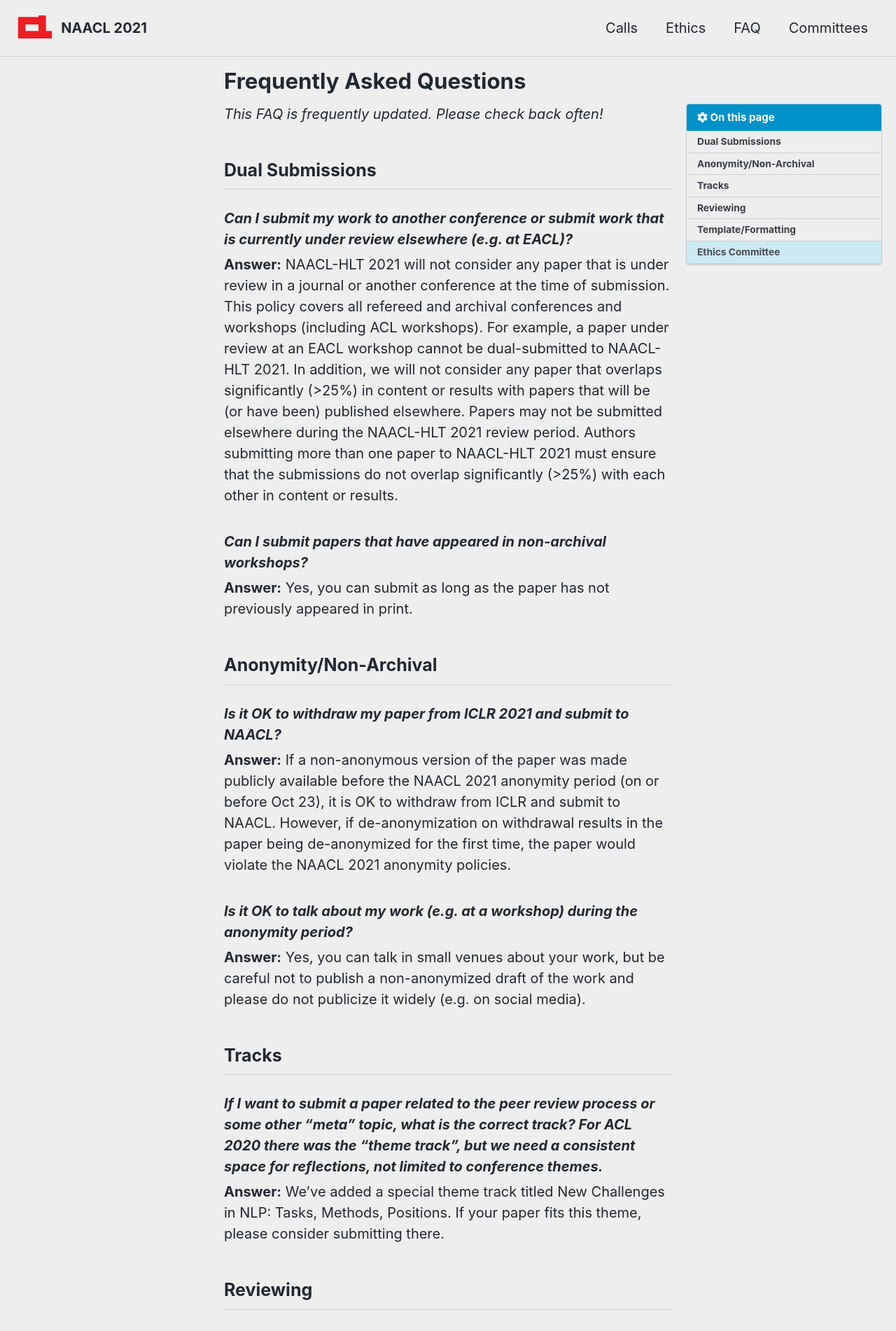
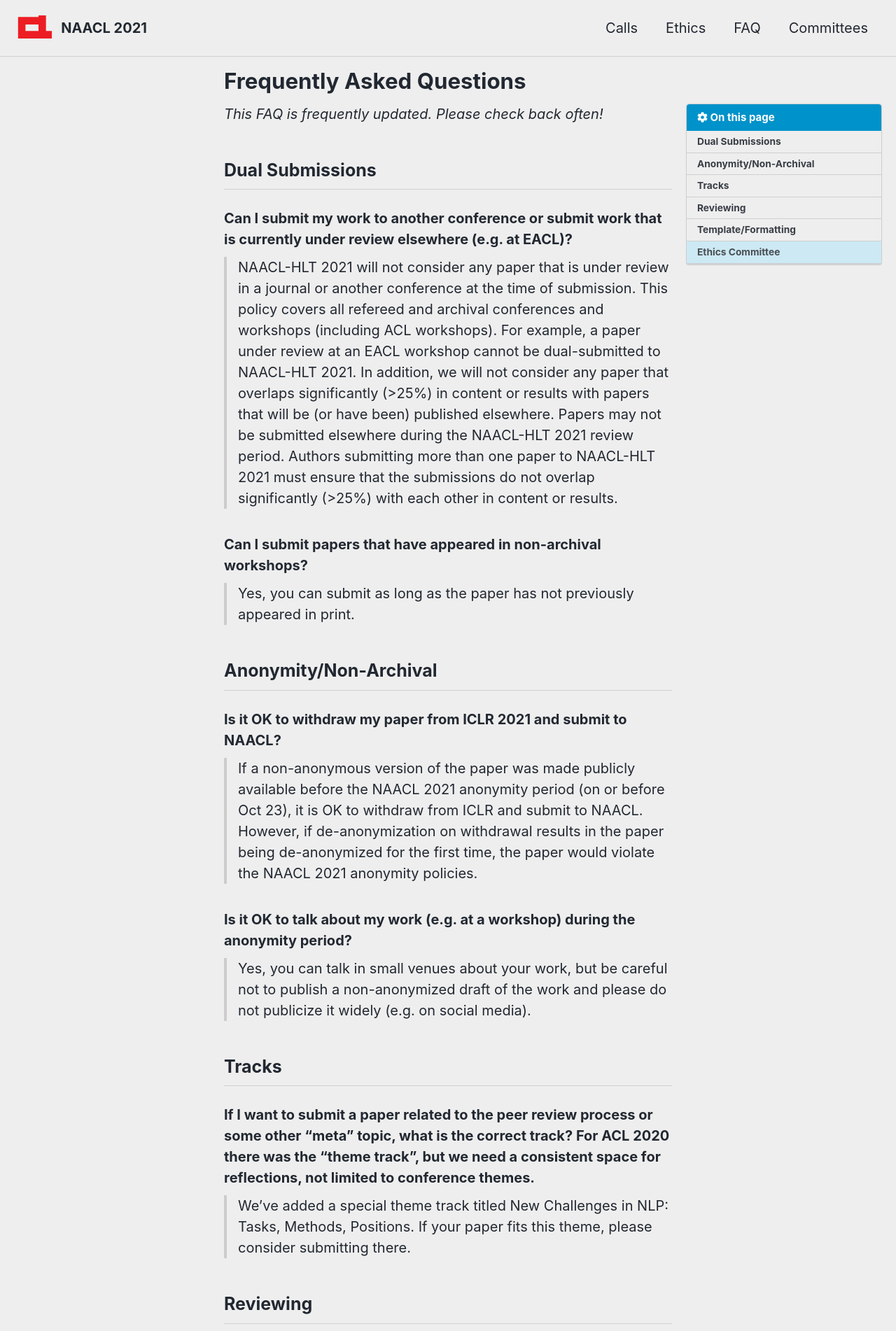
Before and after one commit to naacl-org/naacl-2021-website, a Jekyll site: the page built from _pages/faq.md, in a window 1280 px wide. Shown: the top 1902 px of the page at 70% size. Built offline with Jekyll 4.4.1, drawn with Linux system fonts in a browser that asks for light colours; cached includes are drawn as plain includes; nearby versions of some CDN libraries; some of the changed text lies outside the part shown.

Commit message:
Minor style changes

```diff
--- a/_pages/faq.md
+++ b/_pages/faq.md
@@ -11,63 +11,63 @@
 _This FAQ is frequently updated. Please check back often!_
 
 <style>
-p.question { margin: 1.3em 0 0.3em; font-weight: bold; font-style: italic; }
-p.answer { margin: 0 0 1.8em; }
+p.question { margin: 1.3em 0 0.5em; font-weight: bold; }
+p.answer { margin: 0 0 1.8em; border-left: 4px solid #ccc; padding-left: .8em; }
 </style>
 
 ## Dual Submissions
 
 Can I submit my work to another conference or submit work that is currently under review elsewhere (e.g. at EACL)?
 {: .question}
-**Answer:** NAACL-HLT 2021 will not consider any paper that is under review in a journal or another conference at the time of submission. This policy covers all refereed and archival conferences and workshops (including ACL workshops). For example, a paper under review at an EACL workshop cannot be dual-submitted to NAACL-HLT 2021. In addition, we will not consider any paper that overlaps significantly (>25%) in content or results with papers that will be (or have been) published elsewhere. Papers may not be submitted elsewhere during the NAACL-HLT 2021 review period. Authors submitting more than one paper to NAACL-HLT 2021 must ensure that the submissions do not overlap significantly (>25%) with each other in content or results.
+NAACL-HLT 2021 will not consider any paper that is under review in a journal or another conference at the time of submission. This policy covers all refereed and archival conferences and workshops (including ACL workshops). For example, a paper under review at an EACL workshop cannot be dual-submitted to NAACL-HLT 2021. In addition, we will not consider any paper that overlaps significantly (>25%) in content or results with papers that will be (or have been) published elsewhere. Papers may not be submitted elsewhere during the NAACL-HLT 2021 review period. Authors submitting more than one paper to NAACL-HLT 2021 must ensure that the submissions do not overlap significantly (>25%) with each other in content or results.
 {: .answer}
 
 Can I submit papers that have appeared in non-archival workshops?
 {: .question}
-**Answer:** Yes, you can submit as long as the paper has not previously appeared in print.
+Yes, you can submit as long as the paper has not previously appeared in print.
 {: .answer}
 
 ## Anonymity/Non-Archival
 
 Is it OK to withdraw my paper from ICLR 2021 and submit to NAACL?
 {: .question}
-**Answer:** If a non-anonymous version of the paper was made publicly available before the NAACL 2021 anonymity period (on or before Oct 23), it is OK to withdraw from ICLR and submit to NAACL. However, if de-anonymization on withdrawal results in the paper being de-anonymized for the first time,  the paper would violate the NAACL 2021 anonymity policies.
+If a non-anonymous version of the paper was made publicly available before the NAACL 2021 anonymity period (on or before Oct 23), it is OK to withdraw from ICLR and submit to NAACL. However, if de-anonymization on withdrawal results in the paper being de-anonymized for the first time,  the paper would violate the NAACL 2021 anonymity policies.
 {: .answer}
 
 Is it OK to talk about my work (e.g. at a workshop) during the anonymity period?
 {: .question}
-**Answer:** Yes, you can talk in small venues about your work, but be careful not to publish a non-anonymized draft of the work and please do not publicize it widely (e.g. on social media).
+Yes, you can talk in small venues about your work, but be careful not to publish a non-anonymized draft of the work and please do not publicize it widely (e.g. on social media).
 {: .answer}
 
 ## Tracks
 
 If I want to submit a paper related to the peer review process or some other "meta" topic, what is the correct track? For ACL 2020 there was the "theme track", but we need a consistent space for reflections, not limited to conference themes.
 {: .question}
-**Answer:** We've added a special theme track titled New Challenges in NLP: Tasks, Methods, Positions. If your paper fits this theme, please consider submitting there.
+We've added a special theme track titled New Challenges in NLP: Tasks, Methods, Positions. If your paper fits this theme, please consider submitting there.
 {: .answer}
 
 ## Reviewing
 
 Is there a requirement that authors should also review for the conference?
 {: .question}
-**Answer:** Although it is much appreciated, it is not a requirement for authors to serve as reviewers for NAACL 2021. Regardless of that, you should still fill out your Softconf profile (with semantic scholar info) in order to allow us to properly handle COIs.
+Although it is much appreciated, it is not a requirement for authors to serve as reviewers for NAACL 2021. Regardless of that, you should still fill out your Softconf profile (with semantic scholar info) in order to allow us to properly handle COIs.
 {: .answer}
 
 How to handle papers for which you have seen the de-anonymized preprint and thus know who the authors are?
 {: .question}
-**Answer:** Try to be as unbiased as you can, but please continue with the review. This is allowed within the anonymity rules, as long as the paper was posted online one month in advance of the deadline.
+Try to be as unbiased as you can, but please continue with the review. This is allowed within the anonymity rules, as long as the paper was posted online one month in advance of the deadline.
 {: .answer}
 
 ## Template/Formatting
 
 It says "authors will get extra space after the 8th page (4th page for short papers) for an ethics/broader impact statement." Does this mean that it's not counted in the total page limit?
 {: .question}
-**Answer:** No, the ethics/broader impact statement is not counted in the total page limit. Softconf initially had a bug that prevented lengthier submissions, but this has been fixed. Note that, due to this change, softconf no longer has automated checks for paper length, so be careful that the main content doesn’t go beyond the allowed pages count!
+No, the ethics/broader impact statement is not counted in the total page limit. Softconf initially had a bug that prevented lengthier submissions, but this has been fixed. Note that, due to this change, softconf no longer has automated checks for paper length, so be careful that the main content doesn’t go beyond the allowed pages count!
 {: .answer}
 
 Which LaTeX template should be used?
 {: .question}
-**Answer:** [The style files are available here](https://2021.naacl.org/calls/style-and-formatting/).
+[The style files are available here](https://2021.naacl.org/calls/style-and-formatting/).
 {: .answer}
 
 ## Ethics Committee
@@ -76,5 +76,5 @@
 
 Could you provide more information on how the committee members would be chosen so that the committee will reflect diversity of ethical viewpoints (both geographical and cultural)?
 {: .question}
-**Answer:** We are recruiting people we know have engaged with these issues in their work and asking for recommendations for areas of the world not yet well represented on the committee. If you have suggestions, please email [Emily Bender](http://faculty.washington.edu/ebender/contacting-me.html).
+We are recruiting people we know have engaged with these issues in their work and asking for recommendations for areas of the world not yet well represented on the committee. If you have suggestions, please email [Emily Bender](http://faculty.washington.edu/ebender/contacting-me.html).
 {: .answer}
--- a/_sass/minimal-mistakes/_sidebar.scss
+++ b/_sass/minimal-mistakes/_sidebar.scss
@@ -57,7 +57,7 @@
   p,
   li {
     font-family: $sans-serif;
-    font-size: $type-size-6;
+    font-size: $type-size-6-big;
     line-height: 1.5;
   }
 
--- a/_sass/minimal-mistakes/_variables.scss
+++ b/_sass/minimal-mistakes/_variables.scss
@@ -40,6 +40,7 @@
 $type-size-4: 1.25em !default; // ~20px
 $type-size-5: 1em !default; // ~16px
 $type-size-5-half: 0.875em !default; // ~14px
+$type-size-6-big: 0.8em !default; // ~12px
 $type-size-6: 0.75em !default; // ~12px
 $type-size-7: 0.6875em !default; // ~11px
 $type-size-8: 0.625em !default; // ~10px
```
